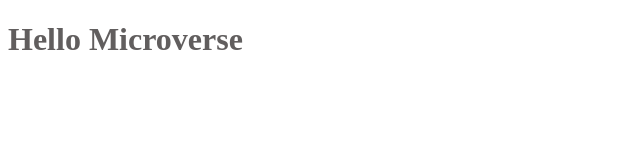
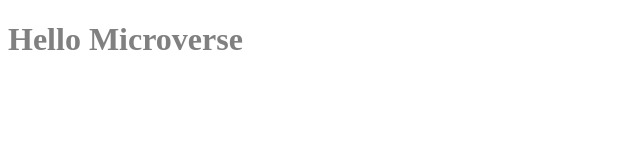
Before and after one commit to valt19/hello-pro, a website: page index.html in a window 1280 px wide. Shown: the full height of the page, 0-640 px from the left. Drawn offline with Linux system fonts and the light colour scheme.

Commit message:
add color

```diff
--- a/style.css
+++ b/style.css
@@ -1,3 +1,3 @@
 .col {
-  color: rgb(97, 94, 94);
+  color: grey;
 }
```
